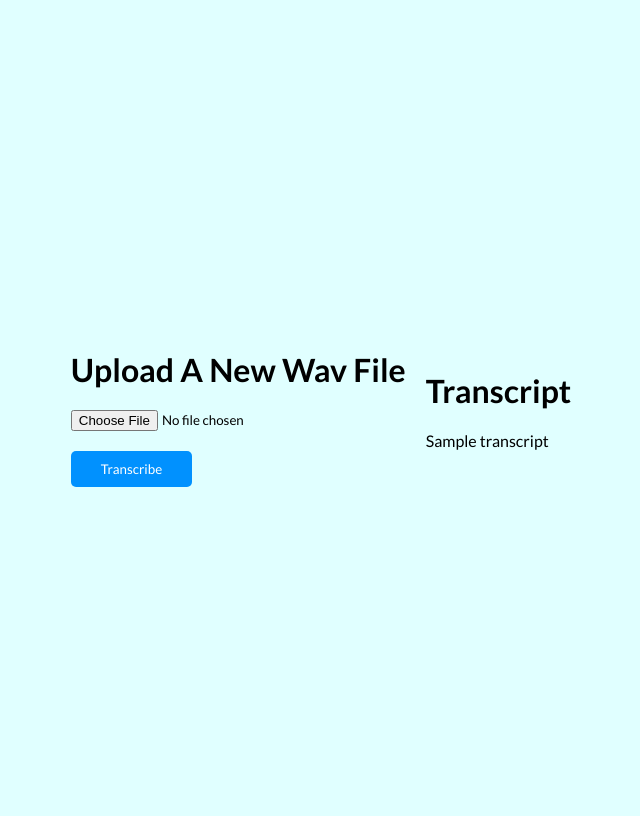
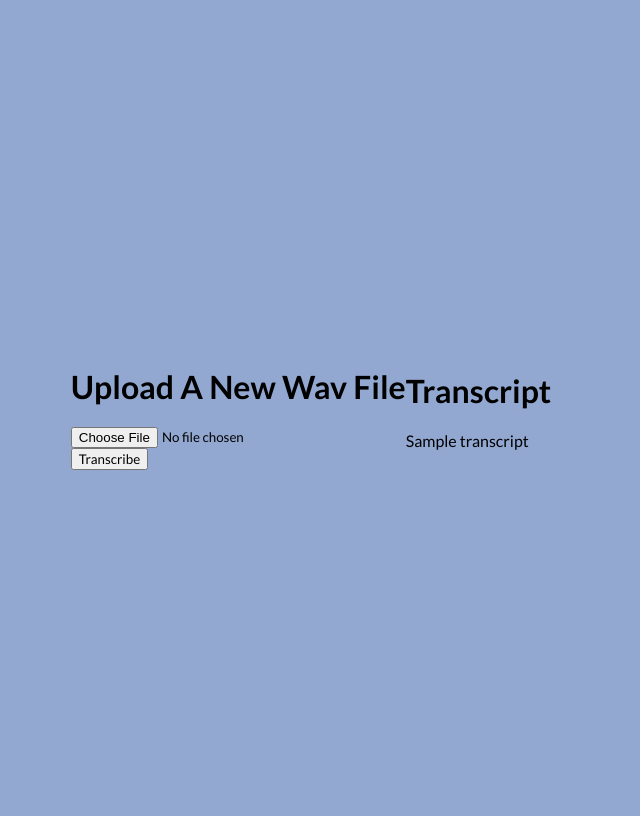
Before and after one commit to rmaier/2021_Shellhacks_Hearandlisten, a Flask app: template templates/index.html in a window 1280 px wide. Shown: the whole page, without its empty margins (329-969 px from the left). Run offline with Flask 2, Linux system fonts and the light colour scheme; the template is opened without the code that fills it: most values are stand-ins (such as "Sample title", 1, 10 or a date in 2020).

Commit message:
cleaned CSS

```diff
--- a/static/styles/index.css
+++ b/static/styles/index.css
@@ -1,40 +1,11 @@
 h1, p, input {
     font-family: 'Lato', sans-serif;
-
 }
 
 body {
-  background-color: #e0ffff;
+  background-color: #92a8d1;
   display: flex;
   align-items: center;
   justify-content: center;
   min-height: 100vh;
 }
-
-#speechContainer {
-    margin: 20px;
-
-
-#submitButton {
-    background-color: #0191FE;
-    color: white;
-    border-radius: 5px;
-    border: none;
-    padding: 10px 30px;
-    margin-top: 20px;
-}
-
-#submitButton:hover {
-    cursor: pointer;
-
-}
-
-#speechTranscriptContainer {
-    margin-top: 20px;
-
-}
-
-#speechText {
-    font-size: 18px;
-    width: 500px;
-}
```
